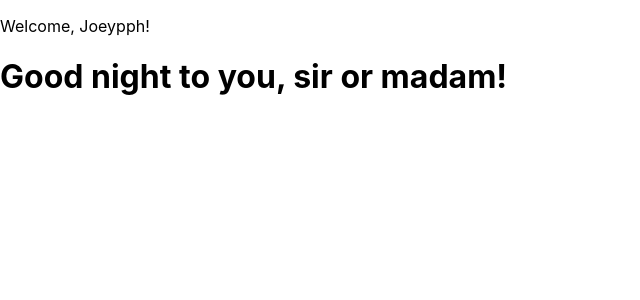
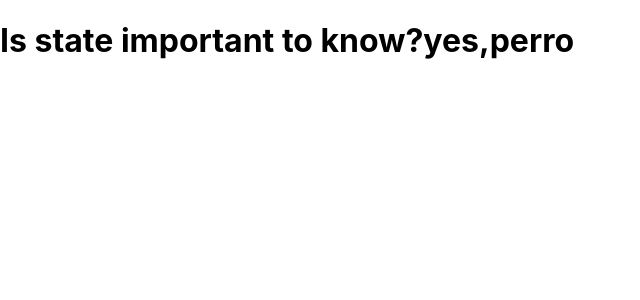
Before and after one commit to Joeypph/TrainingReactScrimba, a React (Create React App) app: page / in a window 1280 px wide. Shown: the top 300 px of the page, without its empty margins (0-640 px from the left). Built offline with nearby package versions, Linux system fonts and the light colour scheme.

Commit message:
using React States

```diff
--- a/src/App.js
+++ b/src/App.js
@@ -65,7 +65,7 @@ class App extends React.Component {
             </div>
         )
     }
-}*/
+}
 
 //Class-based Components Practice
 
@@ -110,6 +110,21 @@ class Greeting extends React.Component {
             <h1>Good {timeOfDay} to you, sir or madam!</h1>
         )
     }
+}*/
+class App extends React.Component{
+    constructor(){
+        super()
+        this.state={
+            answer:"yes,perro"
+        }
+    }
+    render(){
+        return(
+            <div>
+                <h1>Is state important to know?{this.state.answer}</h1>
+            </div>
+        )
+    }
 }
 
 export default App
```
